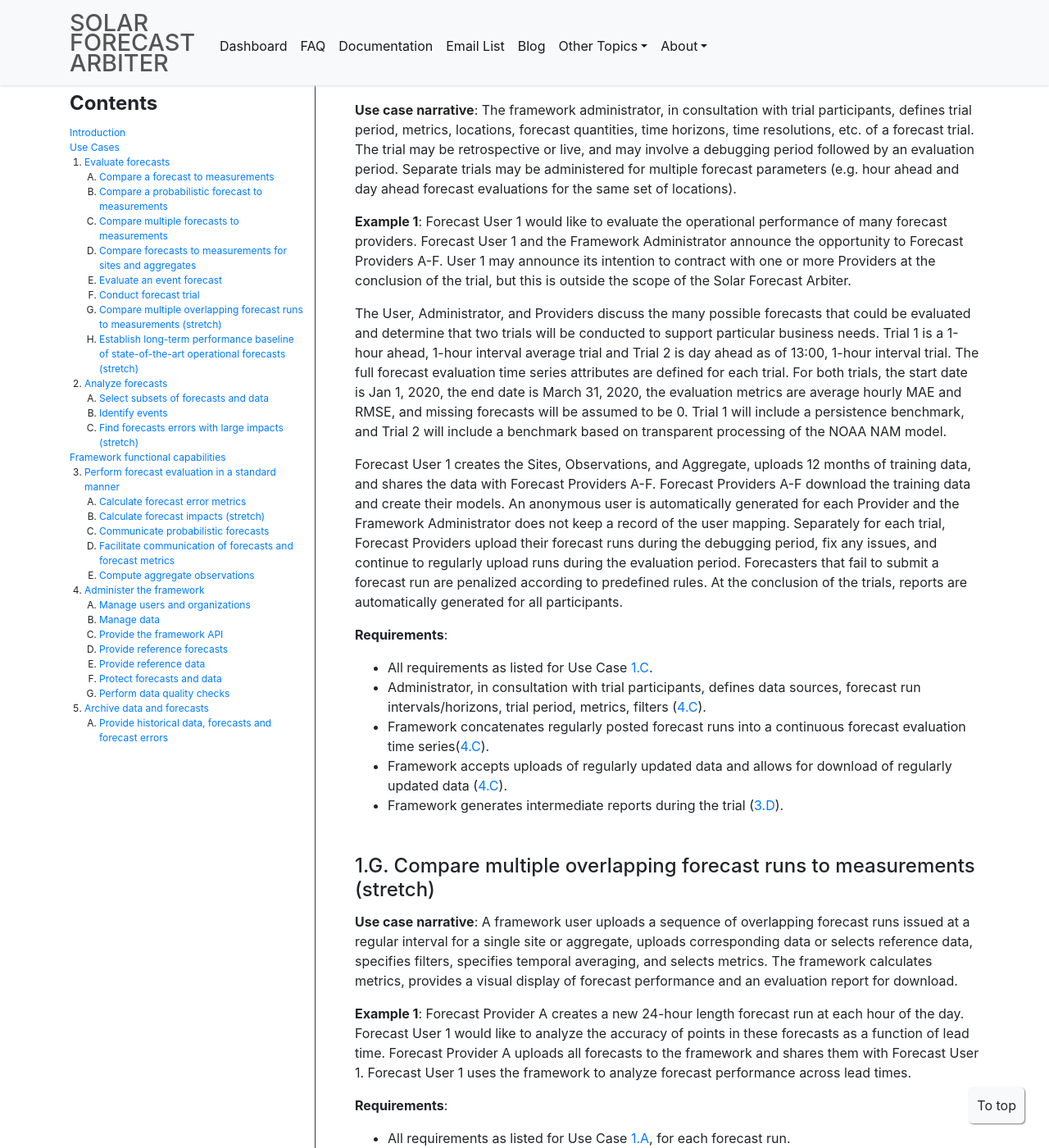
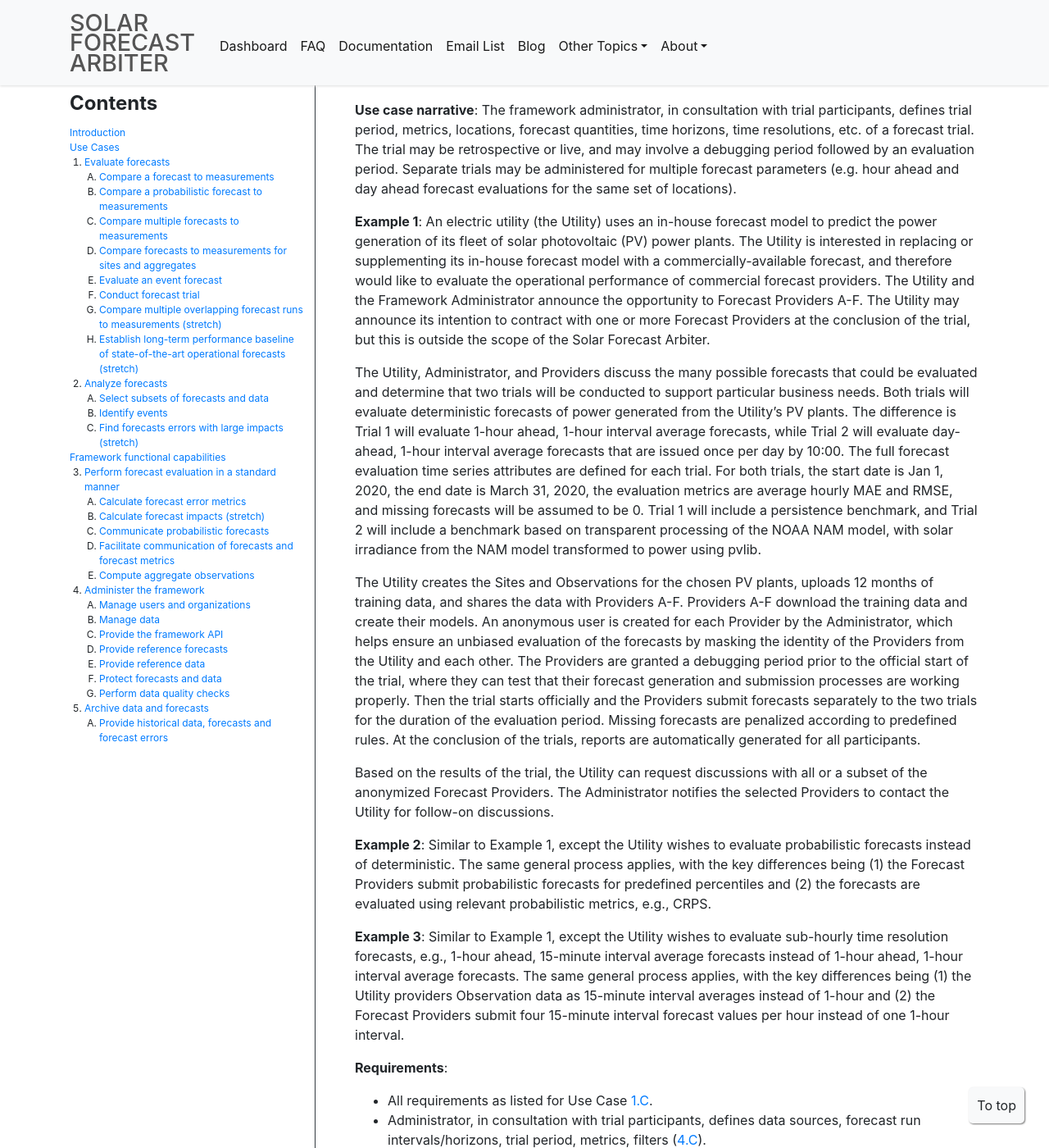
Before and after one commit to SolarArbiter/SolarArbiter.github.io, a Jekyll site: the page built from usecases.md, in a window 1280 px wide and 1400 px high, scrolled down 3329 px. Shown: the whole window at 82% size. Built offline with Jekyll 4.4.1, drawn with Linux system fonts in a browser that asks for light colours.

Commit message:
usecases: revise forecast trial examples
Revise the forecast trial section to add more specific, "real-world"
details such as it being an electric utility wanting to do the trial and
the focus being on forecasting power generation from the utility's fleet
of solar PV power plants.

Also add additional examples that build off of the first example. This
way readers can focus on the differences in the examples, rather than
having to re-read a copy&paste version of Example 1 and try to figure
out what the differences are.

```diff
--- a/usecases.md
+++ b/usecases.md
@@ -110,11 +110,17 @@ The Solar Forecast Arbiter is primarily designed to support the evaluation of so
 
 **Use case narrative**: The framework administrator, in consultation with trial participants, defines trial period, metrics, locations, forecast quantities, time horizons, time resolutions, etc. of a forecast trial. The trial may be retrospective or live, and may involve a debugging period followed by an evaluation period. Separate trials may be administered for multiple forecast parameters (e.g. hour ahead and day ahead forecast evaluations for the same set of locations).
 
-**Example 1**: Forecast User 1 would like to evaluate the operational performance of many forecast providers. Forecast User 1 and the Framework Administrator announce the opportunity to Forecast Providers A-F. User 1 may announce its intention to contract with one or more Providers at the conclusion of the trial, but this is outside the scope of the Solar Forecast Arbiter.
+**Example 1**: An electric utility (the Utility) uses an in-house forecast model to predict the power generation of its fleet of solar photovoltaic (PV) power plants. The Utility is interested in replacing or supplementing its in-house forecast model with a commercially-available forecast, and therefore would like to evaluate the operational performance of commercial forecast providers. The Utility and the Framework Administrator announce the opportunity to Forecast Providers A-F. The Utility may announce its intention to contract with one or more Forecast Providers at the conclusion of the trial, but this is outside the scope of the Solar Forecast Arbiter.
 
-The User, Administrator, and Providers discuss the many possible forecasts that could be evaluated and determine that two trials will be conducted to support particular business needs. Trial 1 is a 1-hour ahead, 1-hour interval average trial and Trial 2 is day ahead as of 13:00, 1-hour interval trial. The full forecast evaluation time series attributes are defined for each trial. For both trials, the start date is Jan 1, 2020, the end date is March 31, 2020, the evaluation metrics are average hourly MAE and RMSE, and missing forecasts will be assumed to be 0. Trial 1 will include a persistence benchmark, and Trial 2 will include a benchmark based on transparent processing of the NOAA NAM model.
+The Utility, Administrator, and Providers discuss the many possible forecasts that could be evaluated and determine that two trials will be conducted to support particular business needs. Both trials will evaluate deterministic forecasts of power generated from the Utility's PV plants. The difference is Trial 1 will evaluate 1-hour ahead, 1-hour interval average forecasts, while Trial 2 will evaluate day-ahead, 1-hour interval average forecasts that are issued once per day by 10:00. The full forecast evaluation time series attributes are defined for each trial. For both trials, the start date is Jan 1, 2020, the end date is March 31, 2020, the evaluation metrics are average hourly MAE and RMSE, and missing forecasts will be assumed to be 0. Trial 1 will include a persistence benchmark, and Trial 2 will include a benchmark based on transparent processing of the NOAA NAM model, with solar irradiance from the NAM model transformed to power using pvlib.
 
-Forecast User 1 creates the Sites, Observations, and Aggregate, uploads 12 months of training data, and shares the data with Forecast Providers A-F. Forecast Providers A-F download the training data and create their models. An anonymous user is automatically generated for each Provider and the Framework Administrator does not keep a record of the user mapping. Separately for each trial, Forecast Providers upload their forecast runs during the debugging period, fix any issues, and continue to regularly upload runs during the evaluation period. Forecasters that fail to submit a forecast run are penalized according to predefined rules. At the conclusion of the trials, reports are automatically generated for all participants.
+The Utility creates the Sites and Observations for the chosen PV plants, uploads 12 months of training data, and shares the data with Providers A-F. Providers A-F download the training data and create their models. An anonymous user is created for each Provider by the Administrator, which helps ensure an unbiased evaluation of the forecasts by masking the identity of the Providers from the Utility and each other. The Providers are granted a debugging period prior to the official start of the trial, where they can test that their forecast generation and submission processes are working properly. Then the trial starts officially and the Providers submit forecasts separately to the two trials for the duration of the evaluation period. Missing forecasts are penalized according to predefined rules. At the conclusion of the trials, reports are automatically generated for all participants.
+
+Based on the results of the trial, the Utility can request discussions with all or a subset of the anonymized Forecast Providers. The Administrator notifies the selected Providers to contact the Utility for follow-on discussions.
+
+**Example 2**: Similar to Example 1, except the Utility wishes to evaluate probabilistic forecasts instead of deterministic. The same general process applies, with the key differences being (1) the Forecast Providers submit probabilistic forecasts for predefined percentiles and (2) the forecasts are evaluated using relevant probabilistic metrics, e.g., CRPS.
+
+**Example 3**: Similar to Example 1, except the Utility wishes to evaluate sub-hourly time resolution forecasts, e.g., 1-hour ahead, 15-minute interval average forecasts instead of 1-hour ahead, 1-hour interval average forecasts. The same general process applies, with the key differences being (1) the Utility providers Observation data as 15-minute interval averages instead of 1-hour and (2) the Forecast Providers submit four 15-minute interval forecast values per hour instead of one 1-hour interval.
 
 
 **Requirements**:
@@ -124,6 +130,7 @@ Forecast User 1 creates the Sites, Observations, and Aggregate, uploads 12 month
 - Framework concatenates regularly posted forecast runs into a continuous forecast evaluation time series([4.C](#uc4C)).
 - Framework accepts uploads of regularly updated data and allows for download of regularly updated data ([4.C](#uc4C)).
 - Framework generates intermediate reports during the trial ([3.D](#uc3D)).
+
 
 #### 1.G. Compare multiple overlapping forecast runs to measurements (stretch) {#uc1G}
 {: .anchor}
```
